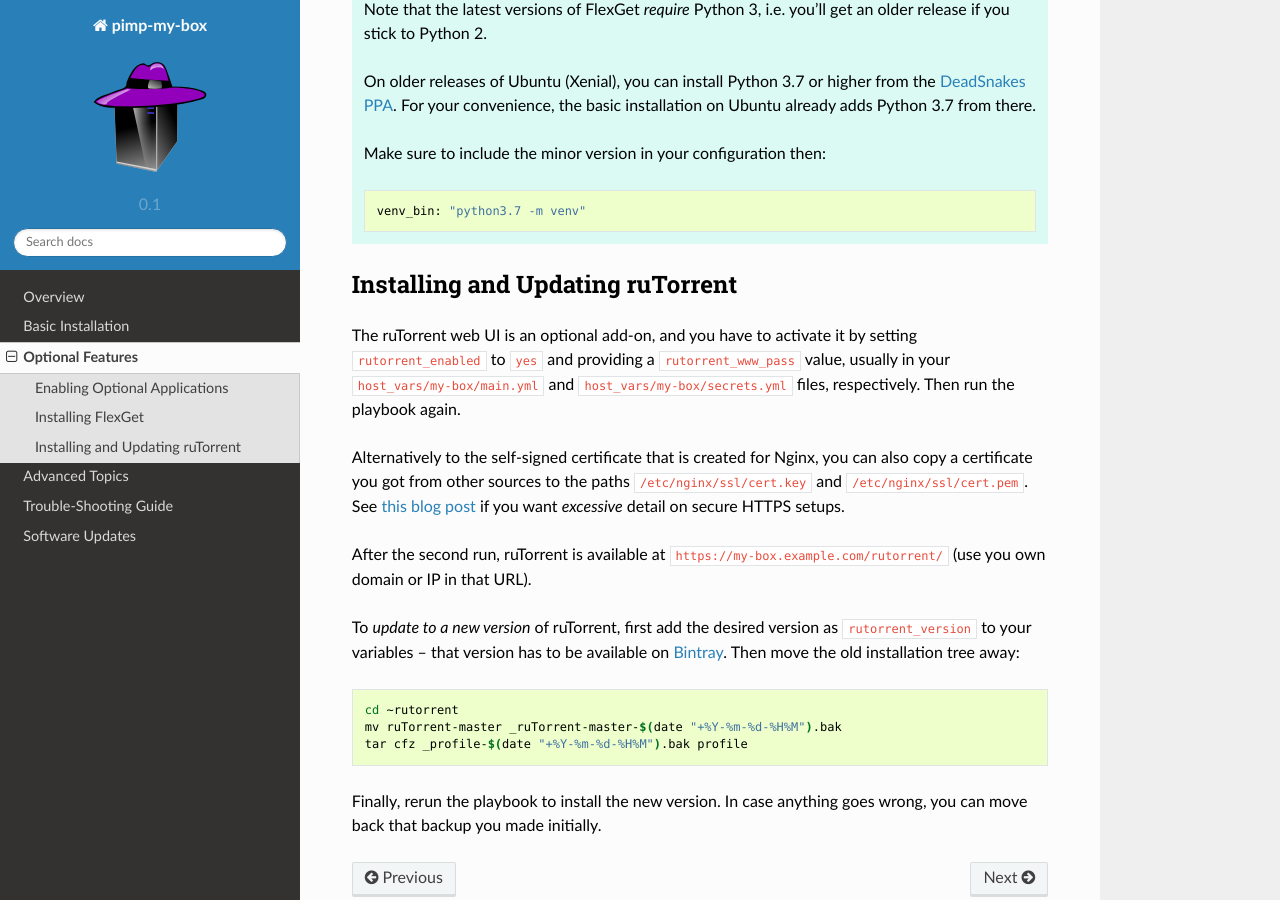
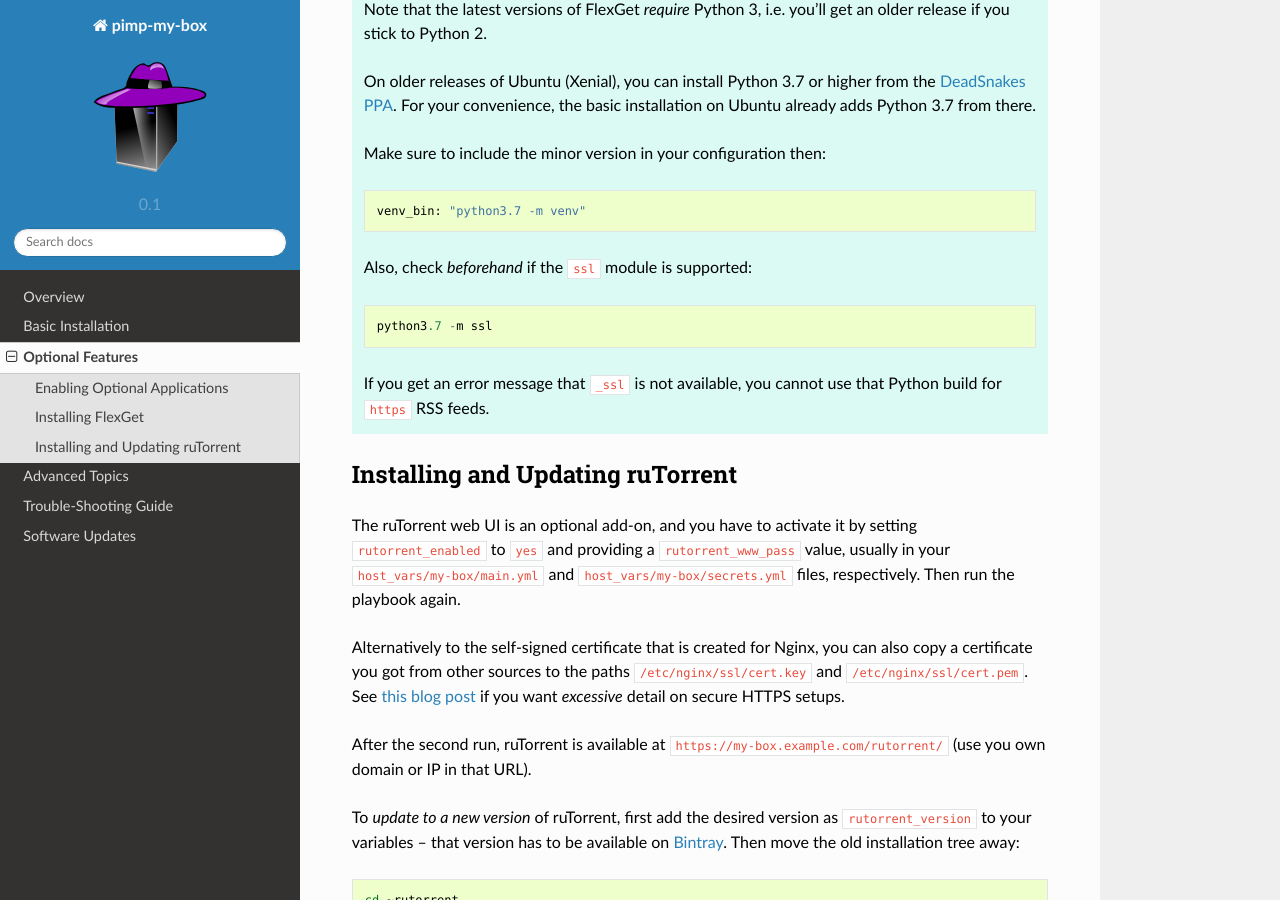
Before and after one commit to pyroscope/pimp-my-box, a Sphinx documentation site: the page built from docs/options.rst, in a window 1280 px wide and 900 px high, scrolled down 917 px. Built offline with Sphinx 7.4.7 and the Read the Docs theme 2.0.0, drawn with Linux system fonts in a browser that asks for light colours.

Commit message:
flexget: use 3.7 only if it has SSL support

```diff
--- a/docs/options.rst
+++ b/docs/options.rst
@@ -49,6 +49,13 @@
 
         venv_bin: "python3.7 -m venv"
 
+    Also, check *beforehand* if the ``ssl`` module is supported::
+
+        python3.7 -m ssl
+
+    If you get an error message that ``_ssl`` is not available,
+    you cannot use that Python build for ``https`` RSS feeds.
+
 .. _FlexGet cookbook: http://flexget.com/wiki/Cookbook
 .. _`DeadSnakes PPA`: https://launchpad.net/~deadsnakes/+archive/ubuntu/ppa
 
```
